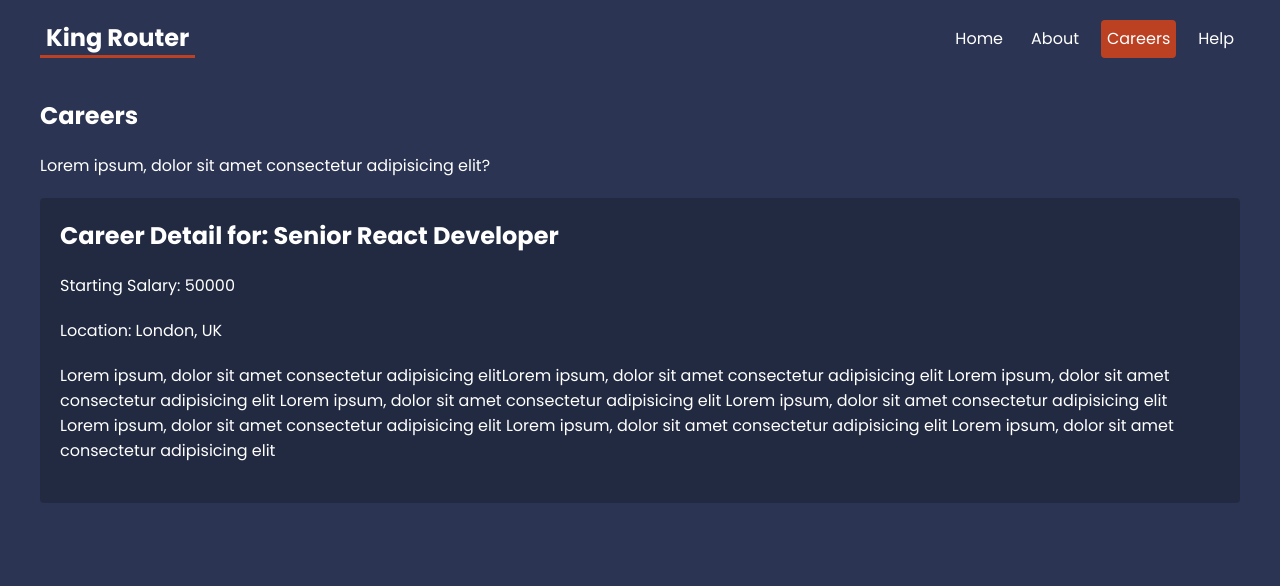
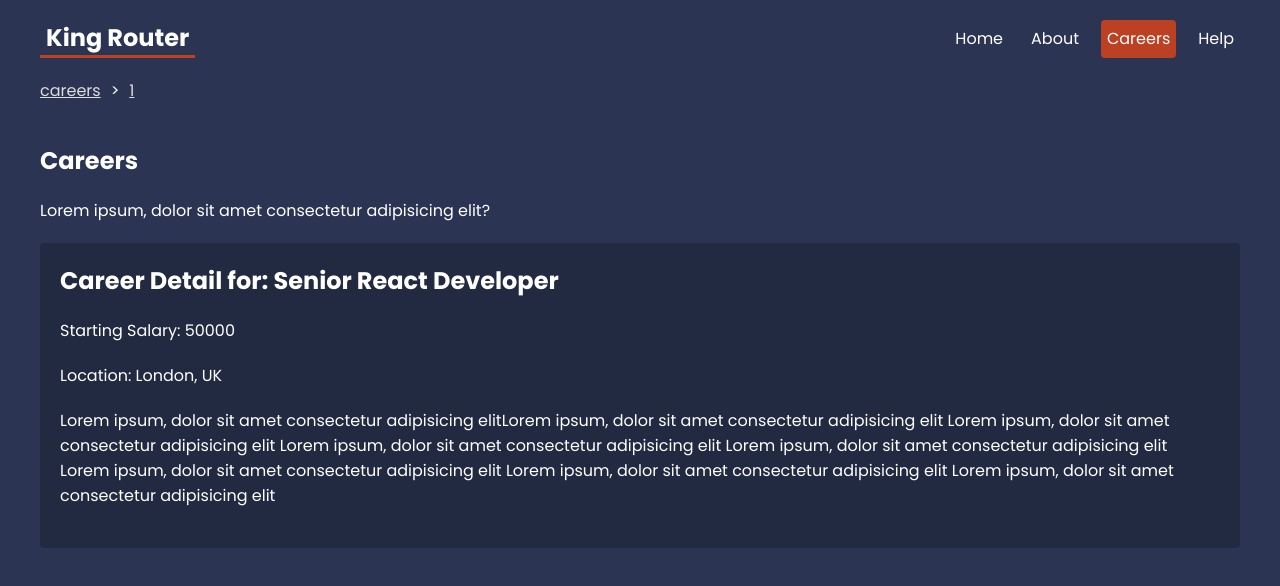
Before and after one commit to AmaduKamara/react-router-dom-v6.4, a React (Create React App) app: page /careers/1 in a window 1280 px wide. Shown: the top 586 px of the page. Built offline with nearby package versions, Linux system fonts and the light colour scheme; data requests are answered from the project's data file.

Commit message:
Add breadcrumbs

```diff
--- /dev/null
+++ b/src/components/BreadCrumbs.jsx
@@ -0,0 +1,22 @@
+import { Link, useLocation } from "react-router-dom";
+
+export default function BreadCrumbs() {
+  const location = useLocation();
+
+  let currentLink = "";
+
+  const crumbs = location.pathname
+    .split("/")
+    .filter((crumb) => crumb !== "")
+    .map((crumb) => {
+      currentLink += `/${crumb}`;
+
+      return (
+        <div className="crumb" key={crumb}>
+          <Link to={currentLink}>{crumb}</Link>
+        </div>
+      );
+    });
+
+  return <div className="breadcrumbs">{crumbs}</div>;
+}
--- a/src/index.css
+++ b/src/index.css
@@ -147,3 +147,25 @@
 }
 
 /* breadcrumbs */
+.breadcrumbs {
+  max-width: 1200px;
+  margin: 20px auto;
+}
+
+.breadcrumbs > * {
+  display: inline-block;
+  margin-right: 10px;
+}
+
+.breadcrumbs .crumb:after {
+  content: ">";
+  margin-left: 10px;
+}
+
+.breadcrumbs .crumb:last-child:after {
+  display: none;
+}
+
+.breadcrumbs .crumb a {
+  color: #ddd;
+}
--- a/src/layouts/RootLayout.js
+++ b/src/layouts/RootLayout.js
@@ -1,10 +1,12 @@
 import { Outlet } from "react-router-dom";
 import Header from "../components/Header";
+import BreadCrumbs from "../components/BreadCrumbs";
 
 export default function RootLayout() {
   return (
     <div className="root-layout">
       <Header />
+      <BreadCrumbs />
       <main>
         <Outlet />
       </main>
--- a/src/pages/careers/CareerDetail.js
+++ b/src/pages/careers/CareerDetail.js
@@ -1,7 +1,7 @@
-import { useLoaderData, useParams } from "react-router-dom";
+import { useLoaderData } from "react-router-dom";
 
 export default function CareerDetail() {
-  const { id } = useParams();
+  // const { id } = useParams();
 
   const career = useLoaderData();
 
```
